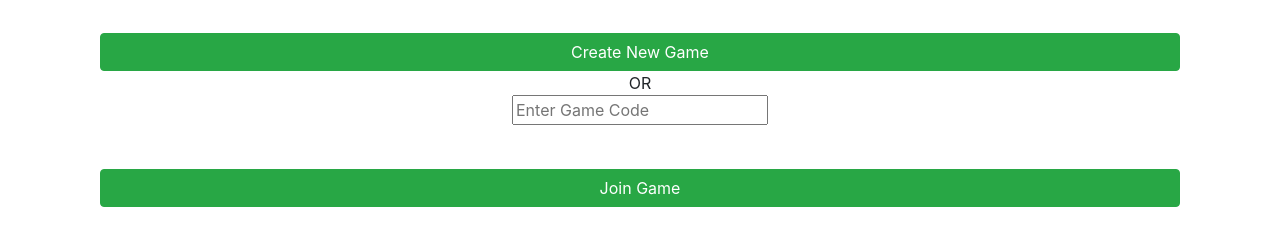
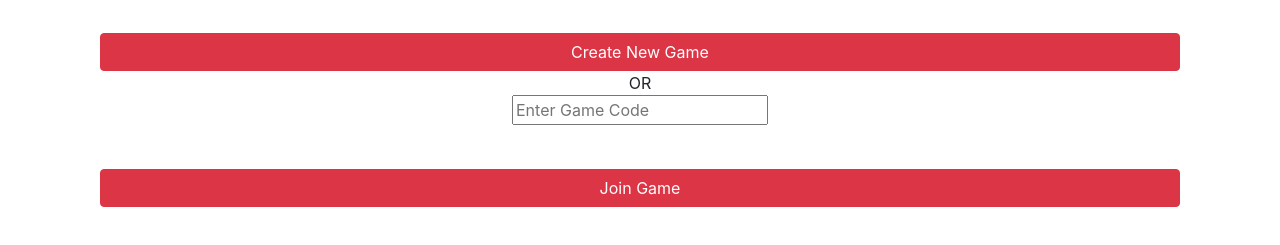
Before and after one commit to 54x1/RedFlagsServer_bk, a website: page frontend/index.html in a window 1280 px wide. Shown: the part 51-296 px from the top of the page. Drawn offline with nearby package versions, Linux system fonts and the light colour scheme; no server answers.

Commit message:
Update index.html

```diff
--- a/frontend/index.html
+++ b/frontend/index.html
@@ -117,7 +117,7 @@
             <h1>Red Flags Game</h1>
             <button
               type="submit"
-              class="btn btn-success"
+              class="btn btn-danger"
               id="newGameButton"
             >
               Create New Game
@@ -128,7 +128,7 @@
             </div>
             <button
               type="submit"
-              class="btn btn-success"
+              class="btn btn-danger"
               id="joinGameButton"
             >
               Join Game
```
